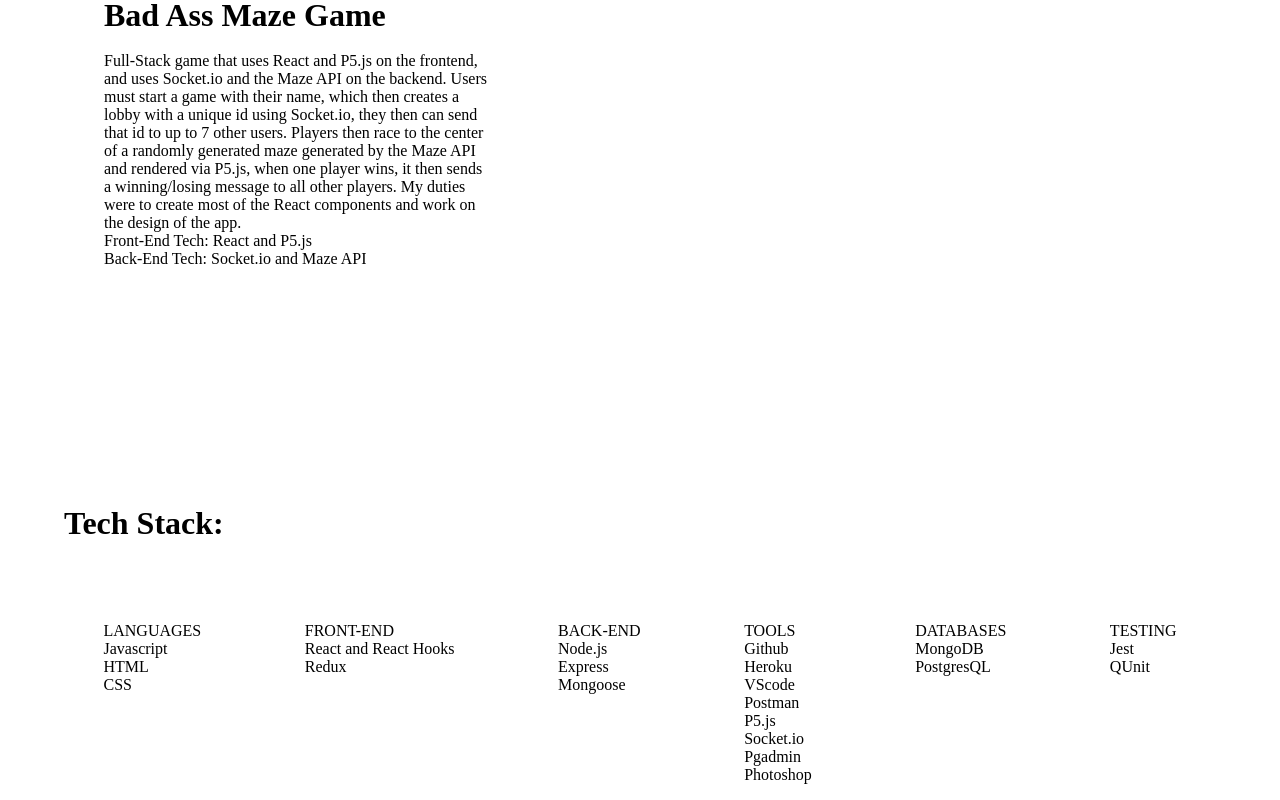
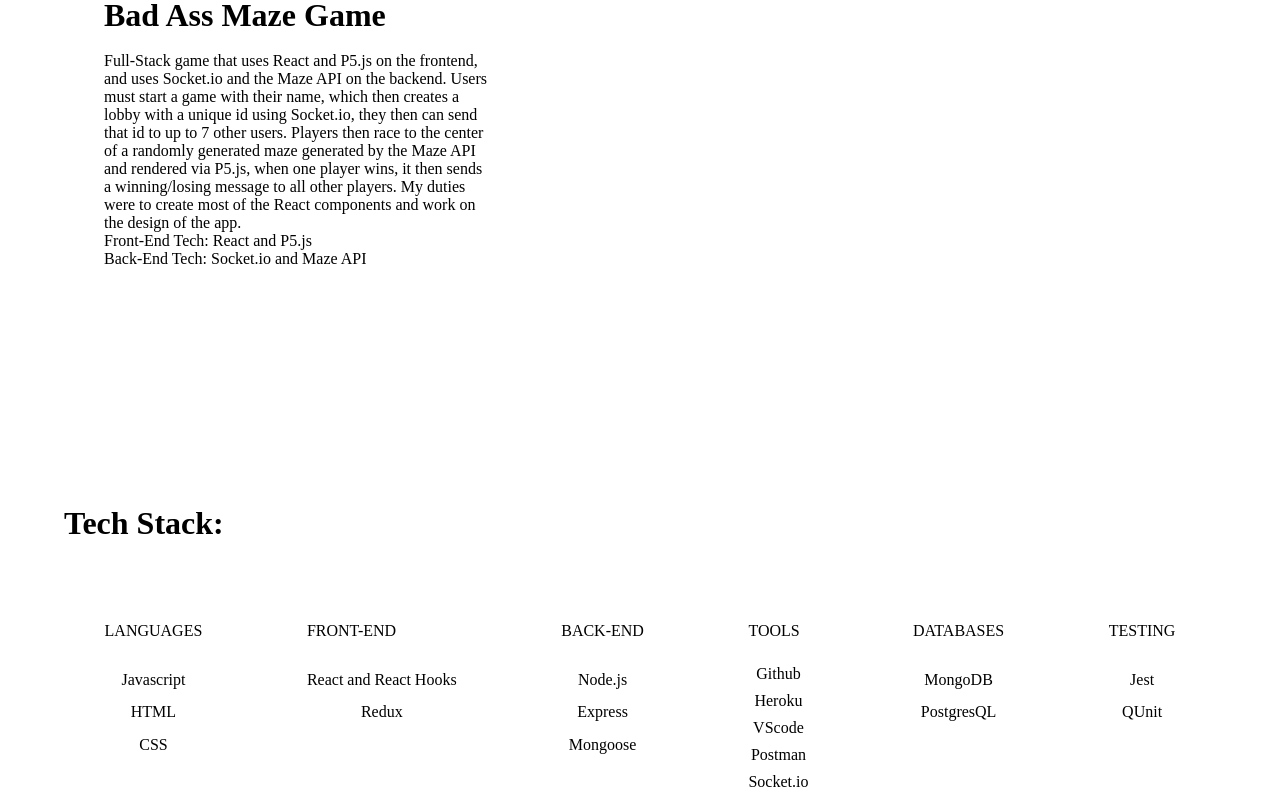
Before and after one commit to kgali21/kam-portfolio, a React app: page / in a window 1280 px wide. Shown: the part 763-1563 px from the top of the page. Built offline with nearby package versions, Linux system fonts and the light colour scheme.

Commit message:
lined up tech stack

```diff
--- a/src/components/techStack/TechStack.css
+++ b/src/components/techStack/TechStack.css
@@ -7,3 +7,57 @@
     justify-content: space-evenly;
     margin: 5em 0 0 0;
 }
+
+.Lang {
+    display: flex;
+    flex-direction: column;
+    justify-content: space-evenly;
+    align-items: center;
+    height: 7em;
+    margin: 1em 0 0 0;
+}
+
+.FrontEnd {
+    display: flex;
+    flex-direction: column;
+    justify-content: space-evenly;
+    align-items: center;
+    height: 5em;
+    margin: 1em 0 0 0;
+}
+
+.BackEnd {
+    display: flex;
+    flex-direction: column;
+    justify-content: space-evenly;
+    align-items: center;
+    height: 7em;
+    margin: 1em 0 0 0;
+}
+
+.Tools {
+    display: flex;
+    flex-direction: column;
+    justify-content: space-evenly;
+    align-items: center;
+    height: 9em;
+    margin: 1em 0 0 0;
+}
+
+.Database {
+    display: flex;
+    flex-direction: column;
+    justify-content: space-evenly;
+    align-items: center;
+    height: 5em;
+    margin: 1em 0 0 0;
+}
+
+.Testing {
+    display: flex;
+    flex-direction: column;
+    justify-content: space-evenly;
+    align-items: center;
+    height: 5em;
+    margin: 1em 0 0 0;
+}
--- a/src/components/techStack/TechStackCard.js
+++ b/src/components/techStack/TechStackCard.js
@@ -8,42 +8,50 @@
         <div className={styles.TechStack}>
             <div>
                 <p>LANGUAGES</p>
+                    <div className={styles.Lang}>
                         <p>Javascript</p>
                         <p>HTML</p>
                         <p>CSS</p>
                     </div>
+            </div>
             <div>
                 <p>FRONT-END</p>
+                    <div className={styles.FrontEnd}>
                         <p>React and React Hooks</p>
                         <p>Redux</p>
                     </div>
+            </div>
             <div>
                 <p>BACK-END</p>
+                <div className={styles.BackEnd}>
                     <p>Node.js</p>
                     <p>Express</p>
                     <p>Mongoose</p>
                 </div>
+            </div>
             <div>
                 <p>TOOLS</p>
+                <div className={styles.Tools}>
                     <p>Github</p>
                     <p>Heroku</p>
                     <p>VScode</p>
                     <p>Postman</p>
-                <p>P5.js</p>
                     <p>Socket.io</p>
-                <p>Pgadmin</p>
-                <p>Photoshop</p>
+                </div>
             </div>
             <div>
                 <p>DATABASES</p>
+                <div className={styles.Database}>
                     <p>MongoDB</p>
                     <p>PostgresQL</p>
                 </div>
+            </div>
             <div>
                 <p>TESTING</p>
+                <div className={styles.Testing}>
                     <p>Jest</p>
                     <p>QUnit</p>
-                <p></p>
+                </div>
             </div>
         </div>
     </>
```
Lines whose indentation alone changed are shown as unchanged.
